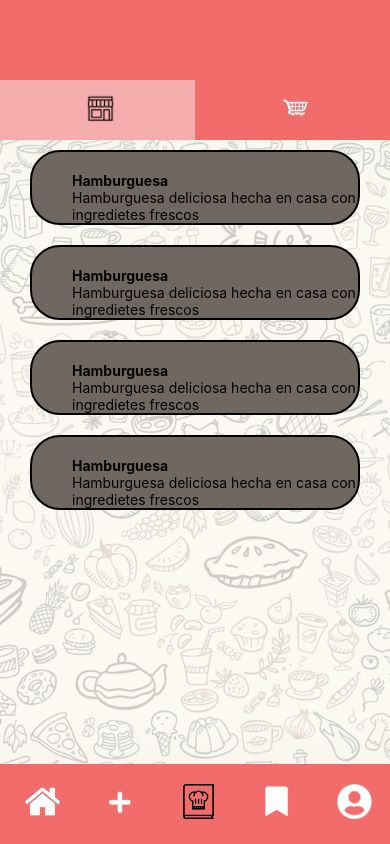
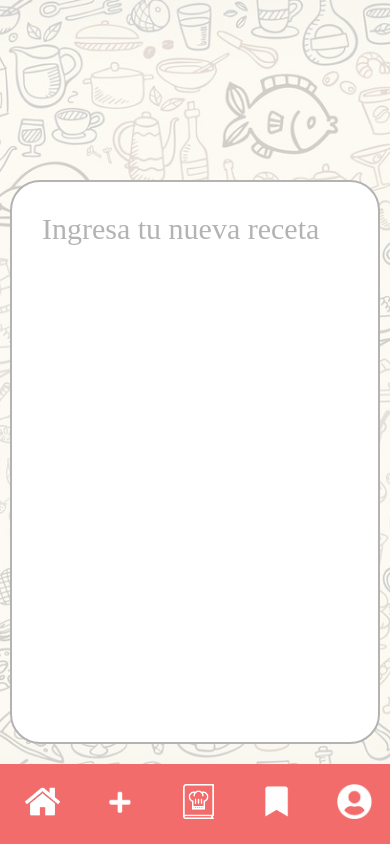
Before and after one commit to Jack200133/DinnersReady, a React Native app: screen / in a window 390 px wide. Built offline with nearby package versions, Linux system fonts and the light colour scheme; grey boxes are pictures that could not be loaded.

Commit message:
Cambio el icono a blanco

```diff
--- a/App.js
+++ b/App.js
@@ -1,11 +1,11 @@
 import { StatusBar } from 'expo-status-bar';
 import { StyleSheet, Text, View } from 'react-native';
 
-import HomeAlacena from './views/HomeAlacena';
+import RecipeScreen from './views/recipe';
 
 export default function App() {
   return (
-    <HomeAlacena/>
+    <RecipeScreen/>
   );
 }
 
--- a/components/NavBar/index.js
+++ b/components/NavBar/index.js
@@ -5,7 +5,7 @@
 import NavButton from '../NavButtons';
 
 const NavBar = (props) => {
-    const home = require('../../assets/images/recetab.png');
+    const home = require('../../assets/images/recetaw.png');
     const profile = require('../../assets/images/perfil.png');
     const bookmarks = require('../../assets/images/bookmark.png');
     const newrecipe = require('../../assets/images/newrecipe.png');
```
